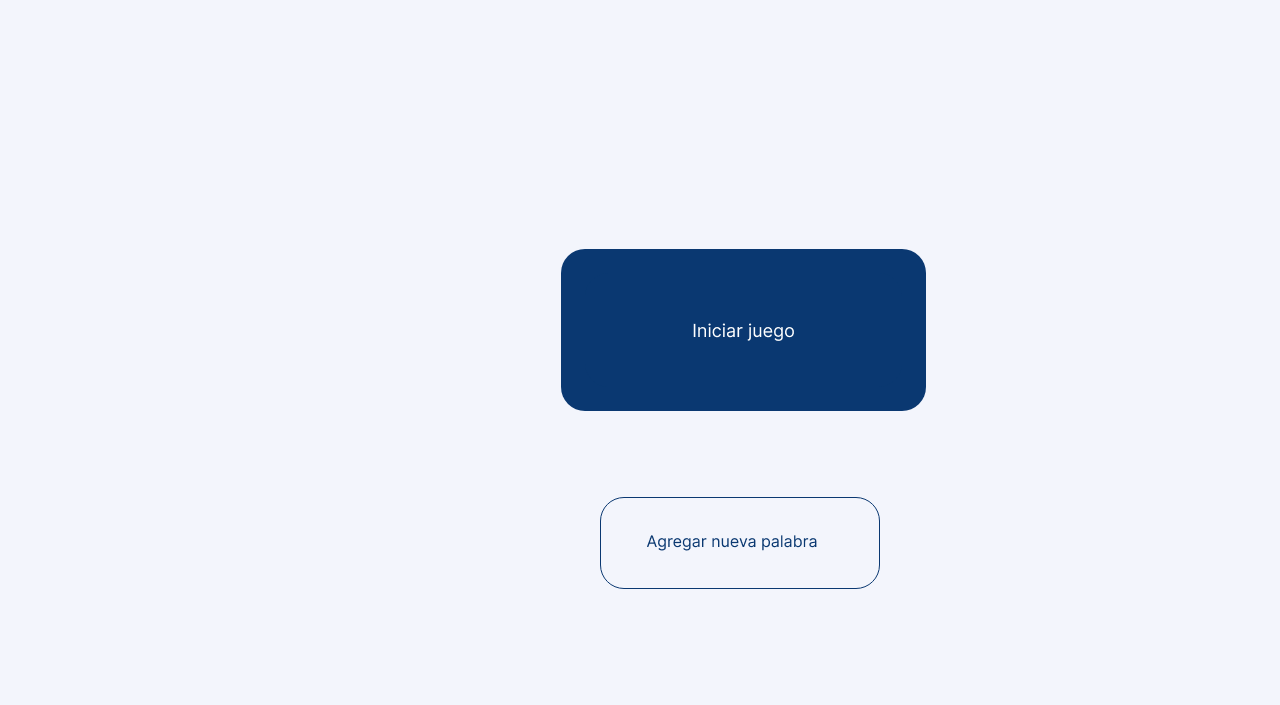
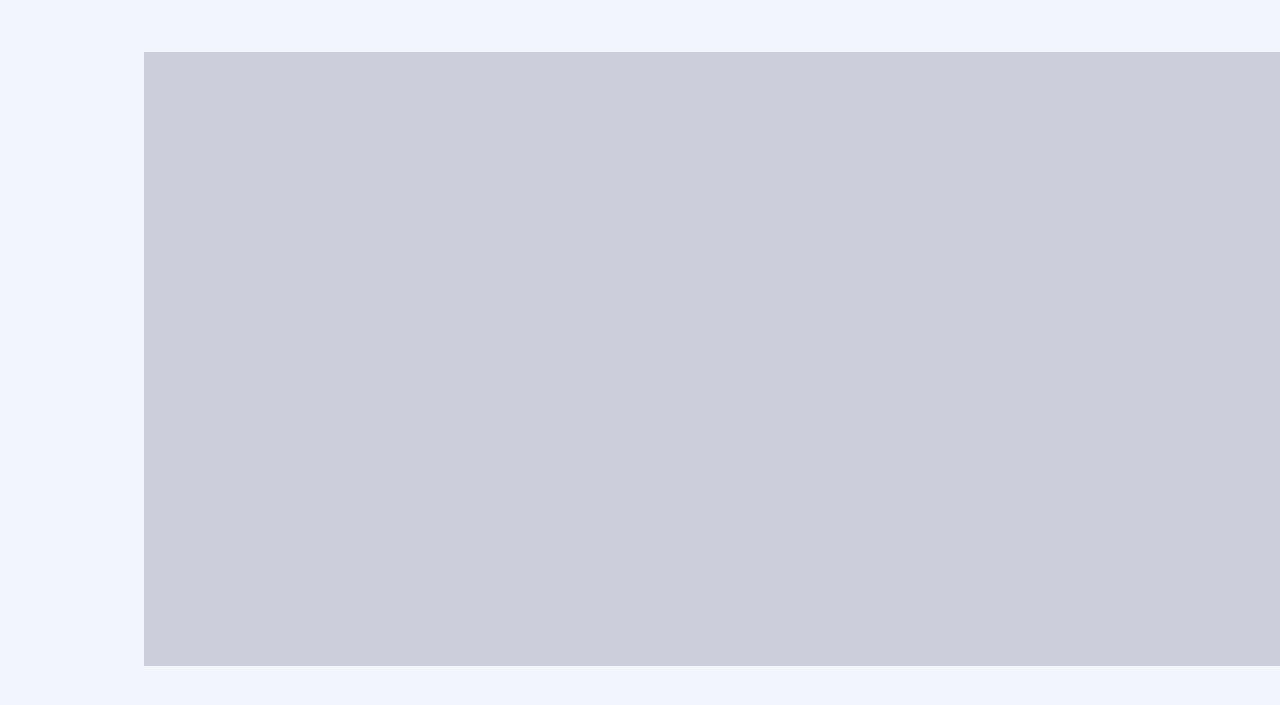
Before and after one commit to santiagoMaresco/challengeonejuegoahorcado2, a plain HTML site: page index.html in a window 1280 px wide. Shown: the part 153-858 px from the top of the page. Drawn offline with Linux system fonts and the light colour scheme.

Commit message:
se crea el marco del ahorcado

```diff
--- a/index.html
+++ b/index.html
@@ -29,6 +29,10 @@
             <input type="image" src="Imagenes/ButtonAdd.png" id="add" value="Add"  >
         </div>
 
+        <div class="imagenAhorcado">
+
+        </div>
+
         <div class="new-game"  id="new-game">
             <input type="image" src="Imagenes/ButtonNuevoJuego.png"  id="new" value="New" />
         </div>
--- a/js/crear-tablero.js
+++ b/js/crear-tablero.js
@@ -1,3 +1,3 @@
 function crearTablero(){
-
+    console.log("Se creo");
 }
--- a/js/start.js
+++ b/js/start.js
@@ -12,7 +12,10 @@ function visualizarNewGameLeave(){
 function start(){
     imgDisplay();
     visualizarNewGameLeave();
-    crearTablero();
+    //hago la variable btn para nuevo juego
+    var btnNewGame = document.getElementById("new-game");
+    //al hacer click llama a getText
+    btnNewGame.onclick = crearTablero;
 }
 
     var btDesistir = document.querySelector(".leave")
--- a/style.css
+++ b/style.css
@@ -71,6 +71,16 @@ background: #0A3871;
     border-radius: 24px;
 }
 
+.imagenAhorcado{
+    position: absolute;
+    top: 20%;
+    left: 10%;
+    width: 80%;
+    height: 60%;
+
+    background: #cccfdb;
+}
+
 .leave{
     position: absolute;
     width: 200px;
```
Lines whose indentation alone changed are shown as unchanged.
